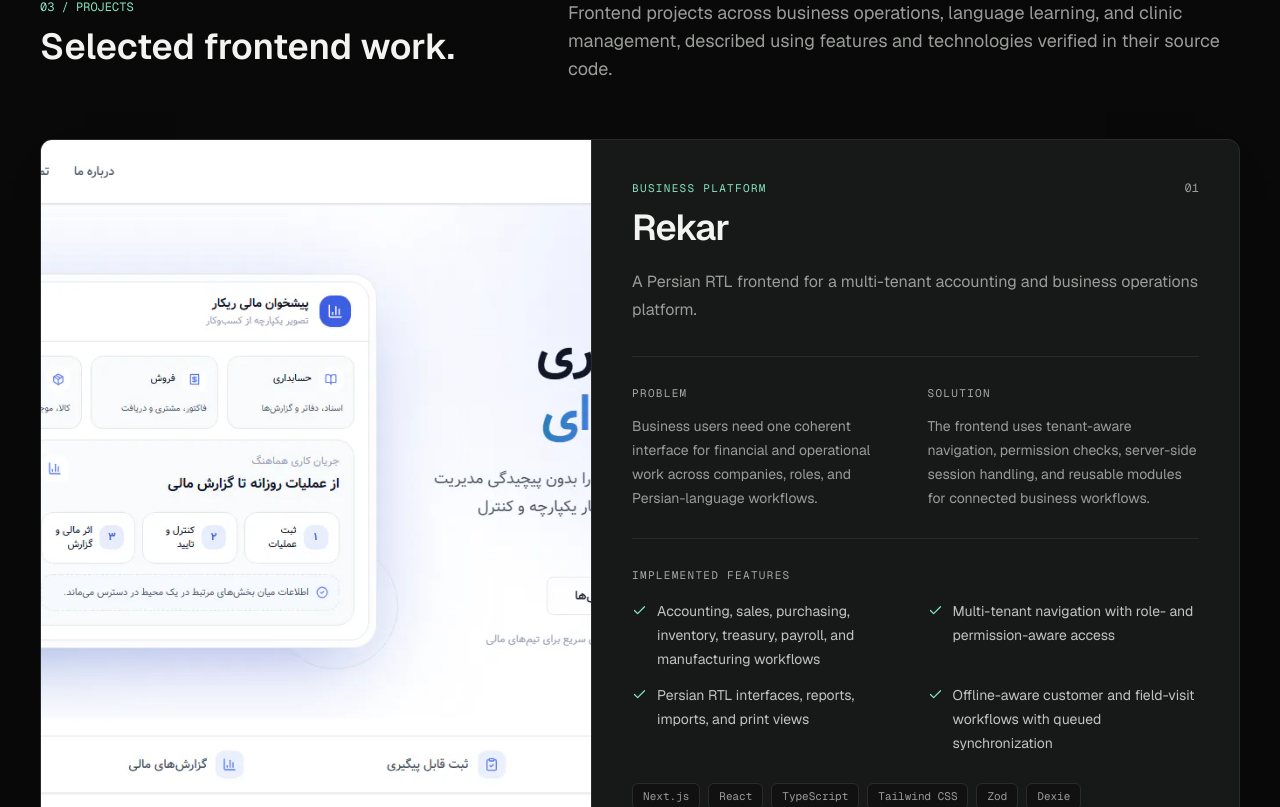
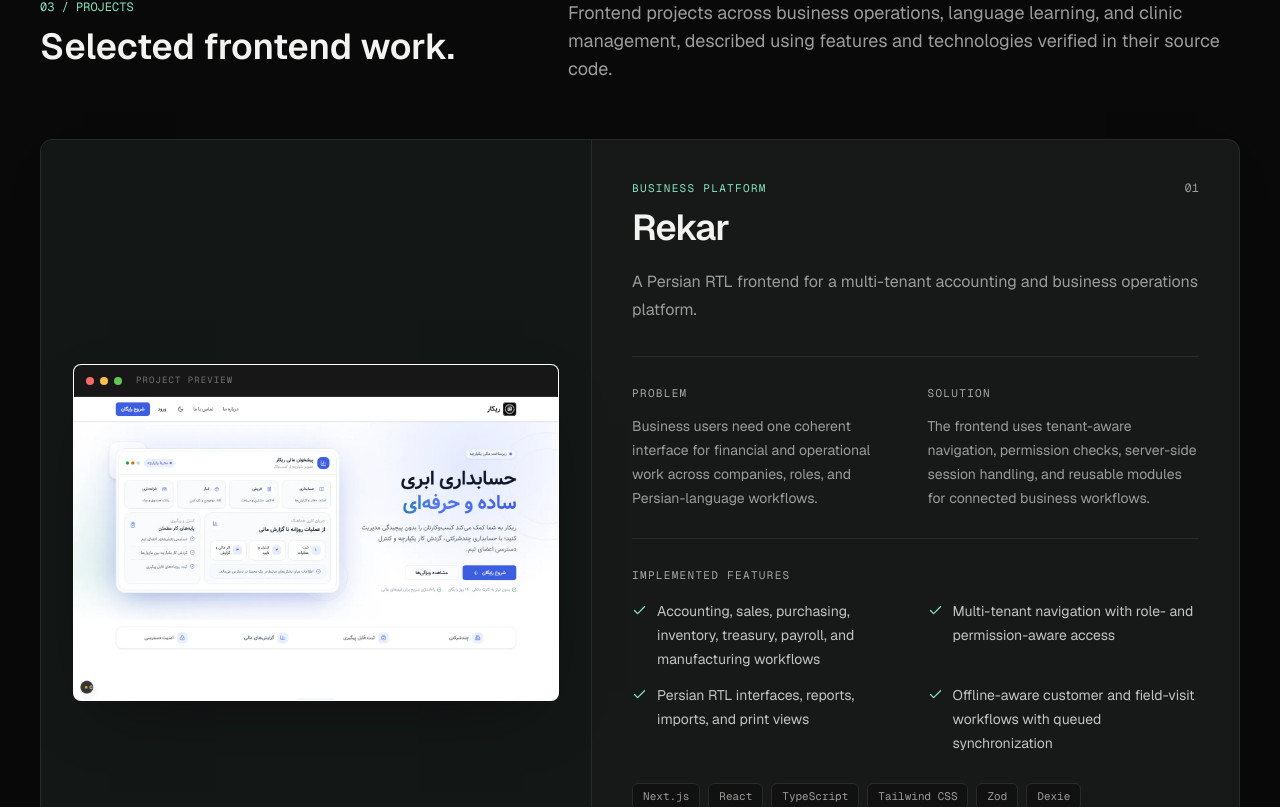
Before and after one commit to shararekeshvari/shararekeshvari.github.io, a Next.js app: page / in a window 1280 px wide. Shown: the part 2533-3340 px from the top of the page. Built offline with nearby package versions, Linux system fonts and the light colour scheme; no server answers.

Commit message:
Fix project image previews

```diff
--- a/src/components/project-card.tsx
+++ b/src/components/project-card.tsx
@@ -17,17 +17,29 @@
       <div className="grid lg:grid-cols-[minmax(0,0.92fr)_minmax(0,1.08fr)]">
         <div
           className={cn(
-            "relative min-h-64 overflow-hidden border-b border-border bg-project sm:min-h-80 lg:min-h-full lg:border-b-0 lg:border-r",
+            "flex items-center border-b border-border bg-project p-4 sm:p-6 lg:border-b-0 lg:border-r lg:p-8",
             reverse && "lg:order-2 lg:border-l lg:border-r-0",
           )}
         >
-          <Image
-            src={project.image}
-            alt={project.imageAlt}
-            fill
-            sizes="(min-width: 1024px) 44vw, 100vw"
-            className="object-cover object-top transition-transform duration-500 group-hover:scale-[1.015]"
-          />
+          <div className="w-full overflow-hidden rounded-lg border border-black/10 bg-white shadow-[0_24px_70px_-36px_rgba(0,0,0,0.65)] dark:border-white/10">
+            <div className="flex h-8 items-center gap-1.5 border-b border-black/10 bg-neutral-100 px-3 dark:border-white/10 dark:bg-neutral-900">
+              <span className="size-2 rounded-full bg-[#ff6b64]" aria-hidden="true" />
+              <span className="size-2 rounded-full bg-[#f6bd4f]" aria-hidden="true" />
+              <span className="size-2 rounded-full bg-[#62c554]" aria-hidden="true" />
+              <span className="ml-2 font-mono text-[9px] uppercase tracking-[0.12em] text-neutral-500">
+                Project preview
+              </span>
+            </div>
+            <div className="relative aspect-[8/5] overflow-hidden bg-white">
+              <Image
+                src={project.image}
+                alt={project.imageAlt}
+                fill
+                sizes="(min-width: 1024px) 42vw, 100vw"
+                className="object-contain transition-transform duration-500 group-hover:scale-[1.01]"
+              />
+            </div>
+          </div>
         </div>
 
         <div className="flex flex-col p-6 sm:p-8 lg:p-10">
```
